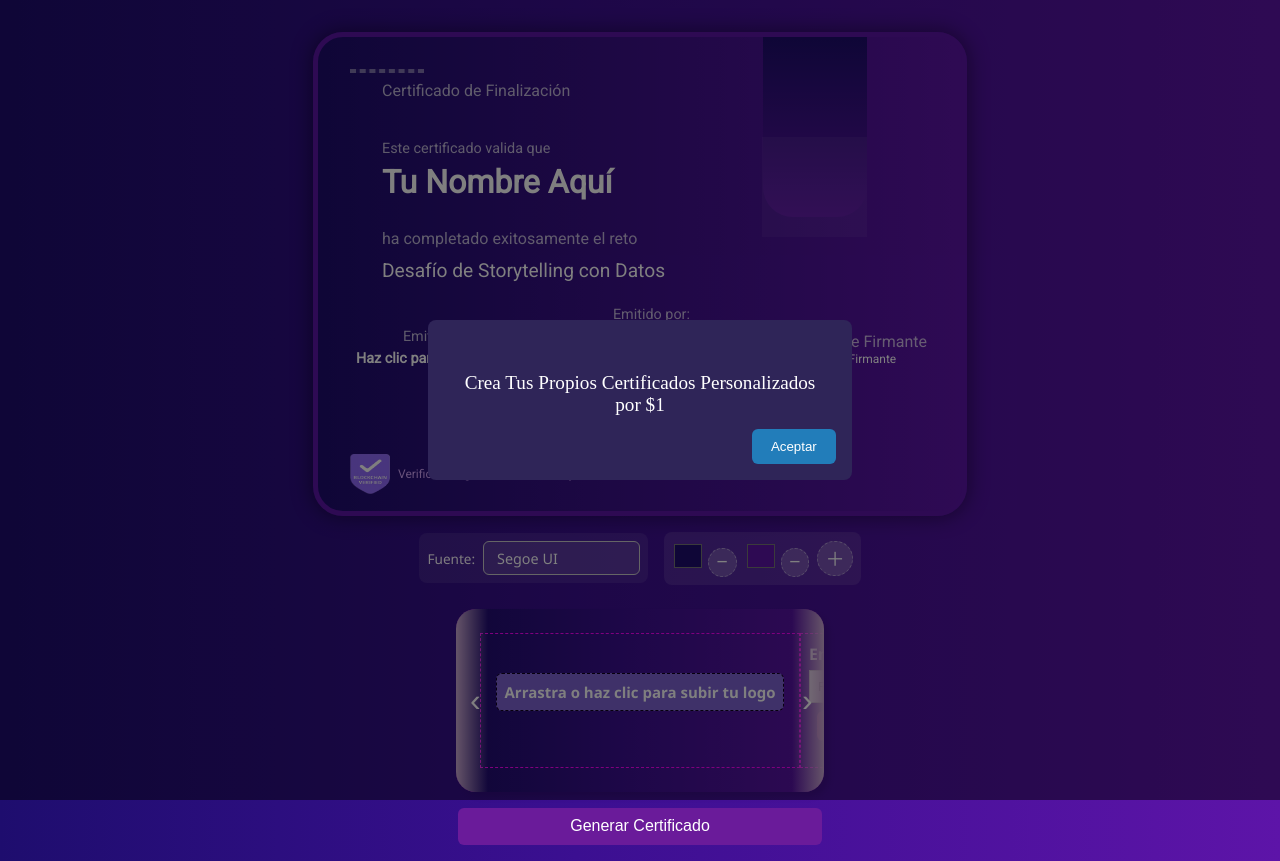
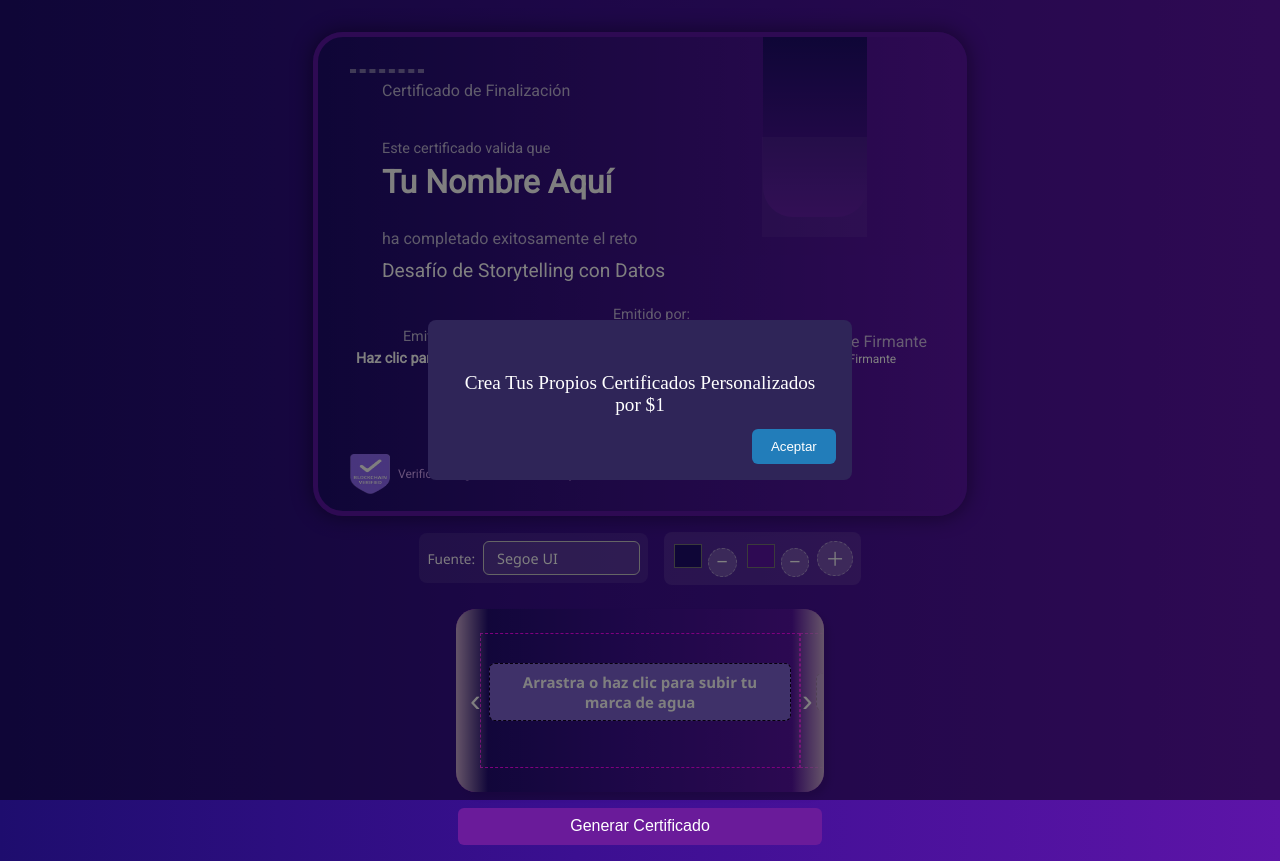
Before and after one commit to duringtheday/gameduk-microsaas, a React (Vite) app: page / in a window 1280 px wide. Built offline with nearby package versions, Linux system fonts and the light colour scheme; a web font is replaced by a local one.

Commit message:
GameDuk Certificate App - some styles, watermark

```diff
--- a/src/components/CertificateForm.jsx
+++ b/src/components/CertificateForm.jsx
@@ -32,6 +32,16 @@ export default function CertificateForm() {
   useEffect(() => {
     setShowWelcome(true);
   }, []);
+
+  // Marca de agua
+  const [watermarkUrl, setWatermarkUrl] = useState(null);
+  const watermarkInputRef = useRef(null);
+
+  const handleWatermark = e => {
+    const file = e.target.files[0];
+    if (file) setWatermarkUrl(URL.createObjectURL(file));
+  };
+
 
 
   // — FLAGS para “Emitido por” —
@@ -471,6 +481,9 @@ export default function CertificateForm() {
               fontFamily: fontFamily,
             }}
           >
+            {watermarkUrl && (
+              <img src={watermarkUrl} className="watermark" alt="Marca de agua" />
+            )}
             {/* LOGO DEL CURSO */}
             <div className="certificate-header-block">
               {logoUrl ? (
@@ -785,6 +798,44 @@ export default function CertificateForm() {
               onKeyDown={e => { if (e.key === 'Enter') setCurrentStep(s => Math.min(s + 1, steps.length - 1)); }}
               tabIndex={0}
             >
+
+
+              {/* ▶️ Paso: Marca de Agua */}
+              <div className="slide">
+                <div
+                  className="form-group drop-zone"
+                  onDragOver={e => { e.preventDefault(); e.currentTarget.classList.add('drag-over'); }}
+                  onDragLeave={e => e.currentTarget.classList.remove('drag-over')}
+                  onDrop={e => {
+                    e.preventDefault();
+                    e.currentTarget.classList.remove('drag-over');
+                    const file = e.dataTransfer.files[0];
+                    if (file) setWatermarkUrl(URL.createObjectURL(file));
+                  }}
+                >
+                  <label htmlFor="watermark" className="file-label">
+                    <input
+                      ref={watermarkInputRef}
+                      type="file"
+                      id="watermark"
+                      accept="image/*"
+                      onChange={handleWatermark}
+                      style={{ display: 'none' }}
+                    />
+                    Arrastra o haz clic para subir tu marca de agua
+                  </label>
+                  {watermarkUrl && (
+                    <>
+                      <img src={watermarkUrl} alt="Preview marca de agua" className="watermark-preview" />
+                      <button type="button" className="btn-clear" onClick={() => setWatermarkUrl(null)}>
+                        🗑️ Borrar marca
+                      </button>
+                    </>
+                  )}
+                </div>
+              </div>
+
+
               {/* ▶️ Paso: Subir Logo (logo input) */}
               <div className="slide">
                 <div
--- a/src/styles/CertificateForm.css
+++ b/src/styles/CertificateForm.css
@@ -1745,3 +1745,32 @@ h1.cert-header.editable-text.move-down {
   background: #143554;
   box-shadow: 0 0 5px 1px #67d8f2;
 }
+
+
+
+
+/* -------- MARCA DE AGUA ------- */
+.watermark {
+  position: absolute;
+  top: 50%;
+  left: 50%;
+  transform: translate(-50%, -50%);
+  width: 80%;            /* ajusta al tamaño deseado */
+  opacity: 0.1;          /* débil, sólo de fondo */
+  pointer-events: none;  /* no interfiere con la edición */
+  z-index: 0;            /* siempre detrás */
+}
+
+/* Asegura que el resto suba encima */
+/* .certificate > *:not(.watermark) {
+  position: relative;
+  z-index: 1;
+} */
+
+/* Mini-preview dentro del slide */
+.watermark-preview {
+  max-width: 100px;
+  max-height: 100px;
+  object-fit: contain;
+  margin-top: 0.5rem;
+}
```
